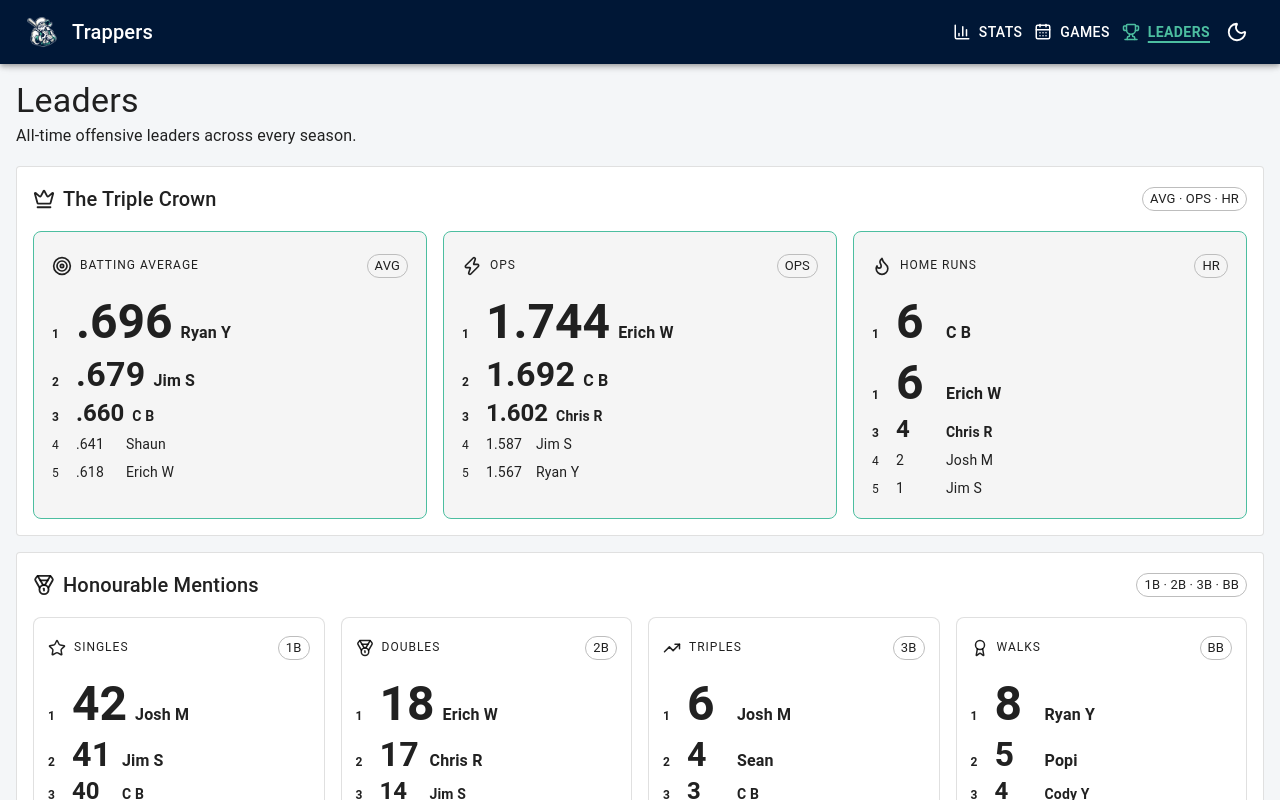
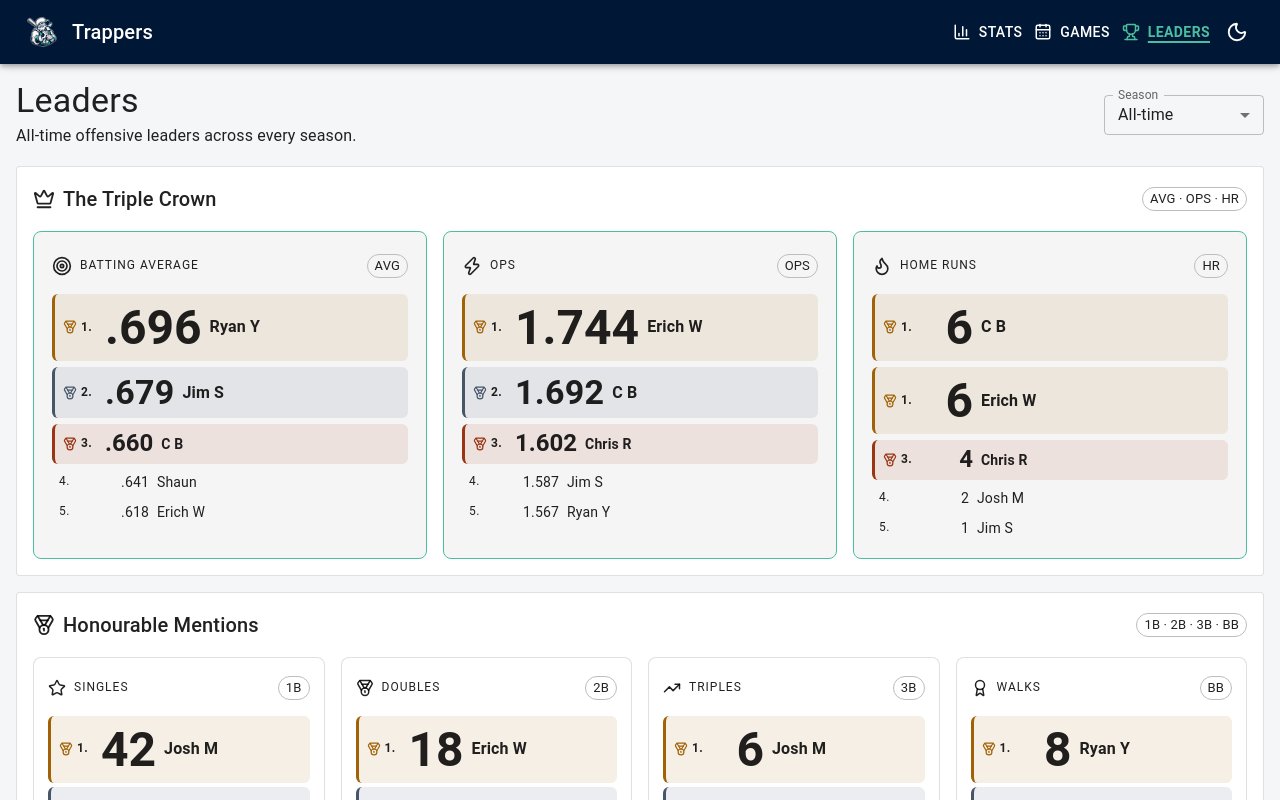
Before and after one commit to ZedLove/trappers-stats, a React (Vite) app: page /leaders in a window 1280 px wide. Shown: the top 800 px of the page. Built offline with nearby package versions, Linux system fonts and the light colour scheme.

Commit message:
feat: add season selector and podium styling to leaders

```diff
--- a/src/site/pages/LeadersPage.tsx
+++ b/src/site/pages/LeadersPage.tsx
@@ -1,4 +1,16 @@
-import { Box, Chip, Link as MuiLink, Paper, Typography } from '@mui/material';
+import {
+  Box,
+  Chip,
+  FormControl,
+  InputLabel,
+  Link as MuiLink,
+  MenuItem,
+  Paper,
+  Select,
+  Typography,
+  useTheme,
+} from '@mui/material';
+import { alpha } from '@mui/material/styles';
 import {
   Award,
   Crown,
@@ -11,7 +23,7 @@ import {
   Zap,
   type LucideIcon,
 } from 'lucide-react';
-import { Link as RouterLink } from 'react-router-dom';
+import { Link as RouterLink, useSearchParams } from 'react-router-dom';
 import { getPlayer, seasons } from '../../shared/data';
 import {
   type LeaderEntry,
@@ -19,7 +31,7 @@ import {
   type LeaderRow,
   leadersFor,
 } from '../../shared/leaders';
-import { filterGames, leaderboard } from '../../shared/queries';
+import { filterGames, leaderboard, type SeasonFilter } from '../../shared/queries';
 import { formatRate } from '../../shared/stats';
 import EmptyState from '../components/EmptyState';
 import { useDocumentTitle } from '../hooks/useDocumentTitle';
@@ -48,6 +60,13 @@ const HONOURABLE_MENTIONS: Category[] = [
 // The podium shrinks as rank increases; places four and five read as plain text.
 const PODIUM_VARIANTS = { 1: 'h3', 2: 'h4', 3: 'h5' } as const;
 
+// Gold / silver / bronze, tuned per theme so each podium place stays legible.
+const PODIUM_COLORS = {
+  1: { light: '#a16207', dark: '#facc15', label: '1st' },
+  2: { light: '#475569', dark: '#cbd5e1', label: '2nd' },
+  3: { light: '#9a3412', dark: '#fdba74', label: '3rd' },
+} as const;
+
 function formatValue(category: Category, value: number): string {
   return category.rate ? formatRate(value) : String(value);
 }
@@ -61,8 +80,14 @@ function LeaderEntryView({
   category: Category;
   index: number;
 }) {
+  const theme = useTheme();
   const { rank, value, row } = entry;
-  const podium = rank <= 3;
+  const podium = rank <= 3 ? PODIUM_COLORS[rank as 1 | 2 | 3] : undefined;
+  const accent = podium
+    ? theme.palette.mode === 'dark'
+      ? podium.dark
+      : podium.light
+    : undefined;
   const valueVariant = podium ? PODIUM_VARIANTS[rank as 1 | 2 | 3] : 'body2';
   const nameVariant = rank === 1 ? 'subtitle1' : rank === 2 ? 'body1' : 'body2';
 
@@ -70,23 +95,48 @@ function LeaderEntryView({
     <Box
       component="li"
       data-testid={`leader-${category.field}-${index + 1}`}
-      sx={{ display: 'flex', alignItems: 'baseline', gap: 1, minWidth: 0 }}
+      sx={{
+        display: 'flex',
+        alignItems: 'center',
+        gap: 1,
+        minWidth: 0,
+        px: podium ? 1 : 0.5,
+        py: podium ? 0.75 : 0.25,
+        borderRadius: 1.5,
+        borderLeft: '3px solid',
+        borderColor: accent ?? 'transparent',
+        bgcolor: accent ? alpha(accent, theme.palette.mode === 'dark' ? 0.16 : 0.1) : 'transparent',
+      }}
     >
+      {/* Fixed-width rank column keeps the value and name aligned across rows. */}
+      <Box
+        component="span"
+        sx={{ width: 34, flexShrink: 0, display: 'flex', alignItems: 'center', gap: 0.5 }}
+      >
+        {podium && (
+          <Medal
+            size={14}
+            color={accent}
+            aria-label={`${podium.label} place`}
+            data-testid={`medal-${category.field}-${index + 1}`}
+          />
+        )}
         <Typography
           component="span"
           data-testid={`leader-${category.field}-${index + 1}-rank`}
           variant="caption"
-        color={podium ? 'secondary.main' : 'text.disabled'}
-        sx={{ width: 16, flexShrink: 0, fontWeight: podium ? 700 : 400 }}
+          color={accent ?? 'text.disabled'}
+          sx={{ fontWeight: podium ? 700 : 400 }}
         >
-        {rank}
+          {rank}.
         </Typography>
+      </Box>
       <Typography
         component="span"
         data-testid={`leader-${category.field}-${index + 1}-value`}
         variant={valueVariant}
-        color={podium ? 'secondary.main' : 'text.secondary'}
-        sx={{ fontWeight: podium ? 700 : 400, lineHeight: 1.15, minWidth: 42 }}
+        color={accent ?? 'text.secondary'}
+        sx={{ minWidth: 48, flexShrink: 0, textAlign: 'right', whiteSpace: 'nowrap', lineHeight: 1.15, fontWeight: podium ? 700 : 400 }}
       >
         {formatValue(category, value)}
       </Typography>
@@ -94,7 +144,7 @@ function LeaderEntryView({
         component="span"
         variant={nameVariant}
         color={podium ? 'text.primary' : 'text.secondary'}
-        sx={{ minWidth: 0 }}
+        sx={{ flex: 1, minWidth: 0, overflow: 'hidden', textOverflow: 'ellipsis', whiteSpace: 'nowrap' }}
       >
         <MuiLink
           component={RouterLink}
@@ -173,27 +223,84 @@ function LeaderCard({
   );
 }
 
-/** All-time offensive leaders: the top five in each category, ranked. */
+function PageHeader({
+  season,
+  onChange,
+}: {
+  season: number | 'all';
+  onChange: (value: string) => void;
+}) {
+  return (
+    <Box sx={{ display: 'flex', alignItems: 'center', gap: 2, flexWrap: 'wrap' }}>
+      <Box>
+        <Typography variant="h4" component="h1">
+          Leaders
+        </Typography>
+        <Typography variant="subtitle1" color="text.secondary">
+          {season === 'all'
+            ? 'All-time offensive leaders across every season.'
+            : `${season} offensive leaders.`}
+        </Typography>
+      </Box>
+      <FormControl size="small" sx={{ minWidth: 160, ml: { sm: 'auto' } }}>
+        <InputLabel id="leaders-season-label">Season</InputLabel>
+        <Select
+          labelId="leaders-season-label"
+          label="Season"
+          value={String(season)}
+          onChange={(event) => onChange(event.target.value as string)}
+        >
+          <MenuItem value="all">All-time</MenuItem>
+          {seasons.map((seasonFile) => (
+            <MenuItem key={seasonFile.season} value={String(seasonFile.season)}>
+              {seasonFile.season}
+            </MenuItem>
+          ))}
+        </Select>
+      </FormControl>
+    </Box>
+  );
+}
+
+/** Offensive leaders for the selected period: the top five in each category. */
 export default function LeadersPage() {
   useDocumentTitle('Leaders');
+  const [searchParams, setSearchParams] = useSearchParams();
 
-  const rows: LeaderRow[] = leaderboard(seasons, { season: 'all', phase: 'all' }).map(
-    ({ playerId, stats }) => ({
+  // All-time is the default. The season select offers every available season
+  // (currently just 2026) plus All-time.
+  const seasonParam = searchParams.get('season');
+  const season: number | 'all' =
+    seasonParam !== null &&
+    seasonParam !== 'all' &&
+    seasons.some((seasonFile) => String(seasonFile.season) === seasonParam)
+      ? Number(seasonParam)
+      : 'all';
+
+  const filter: SeasonFilter = { season, phase: 'all' };
+  const rows: LeaderRow[] = leaderboard(seasons, filter).map(({ playerId, stats }) => ({
     playerId,
     name: getPlayer(playerId)?.name ?? playerId,
     ...stats,
-    }),
+  }));
+  // Qualification scales with the games played in whichever period is viewed.
+  const teamGames = filterGames(seasons, filter).length;
+
+  function changeSeason(value: string) {
+    setSearchParams(
+      (prev) => {
+        const next = new URLSearchParams(prev);
+        next.set('season', value);
+        return next;
+      },
+      { preventScrollReset: true },
     );
-  // All-time today; when a season selector is added this is the period whose
-  // team-game count feeds the qualification ratio.
-  const teamGames = filterGames(seasons, { season: 'all', phase: 'all' }).length;
+  }
 
   if (rows.length === 0) {
     return (
       <Box sx={{ display: 'flex', flexDirection: 'column', gap: 2 }}>
-        <Typography variant="h4" component="h1">
-          Leaders
-        </Typography>
+        <PageHeader season={season} onChange={changeSeason} />
         <Paper variant="outlined">
           <EmptyState
             icon={Trophy}
@@ -207,14 +314,7 @@ export default function LeadersPage() {
 
   return (
     <Box sx={{ display: 'flex', flexDirection: 'column', gap: 2 }}>
-      <Box>
-        <Typography variant="h4" component="h1">
-          Leaders
-        </Typography>
-        <Typography variant="subtitle1" color="text.secondary">
-          All-time offensive leaders across every season.
-        </Typography>
-      </Box>
+      <PageHeader season={season} onChange={changeSeason} />
 
       <Paper variant="outlined" sx={{ p: 2 }}>
         <Box sx={{ display: 'flex', alignItems: 'center', gap: 1, mb: 2 }}>
```
Also changed, not shown: 1 other file (tests, documents, lock files or other folders). Lines whose indentation alone changed are shown as unchanged.
